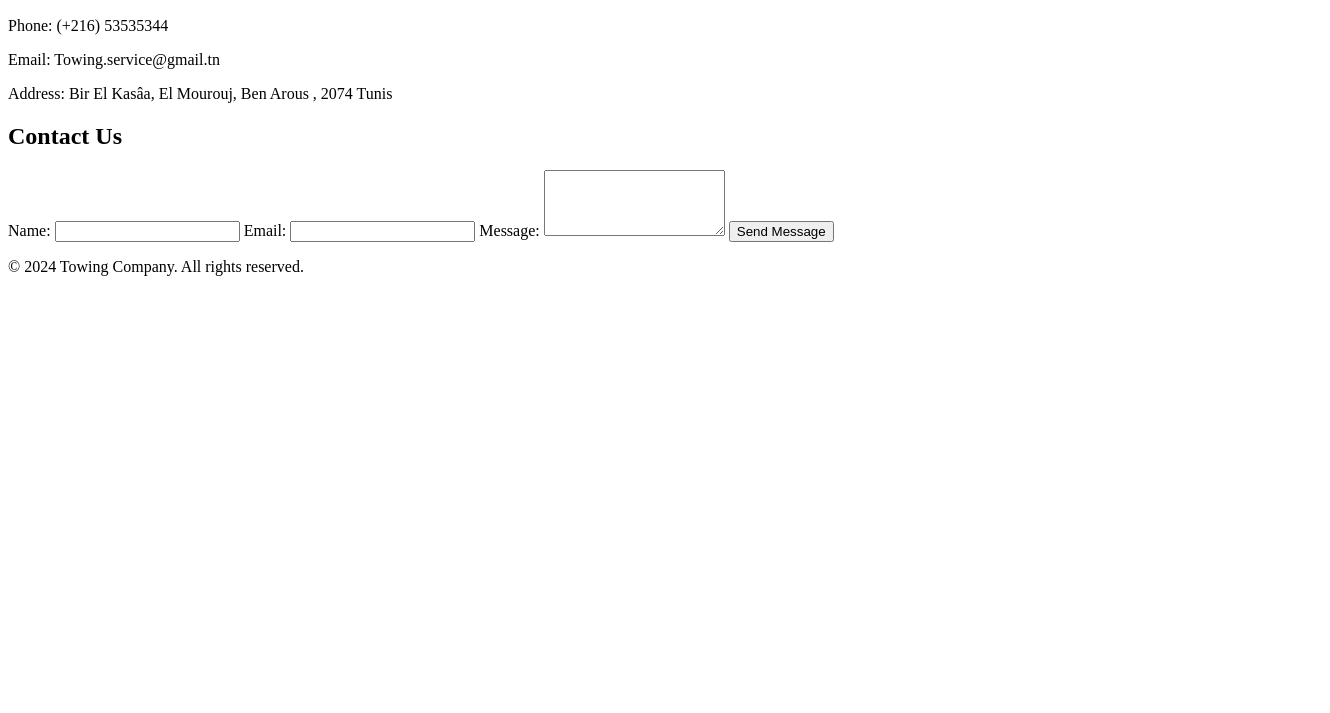
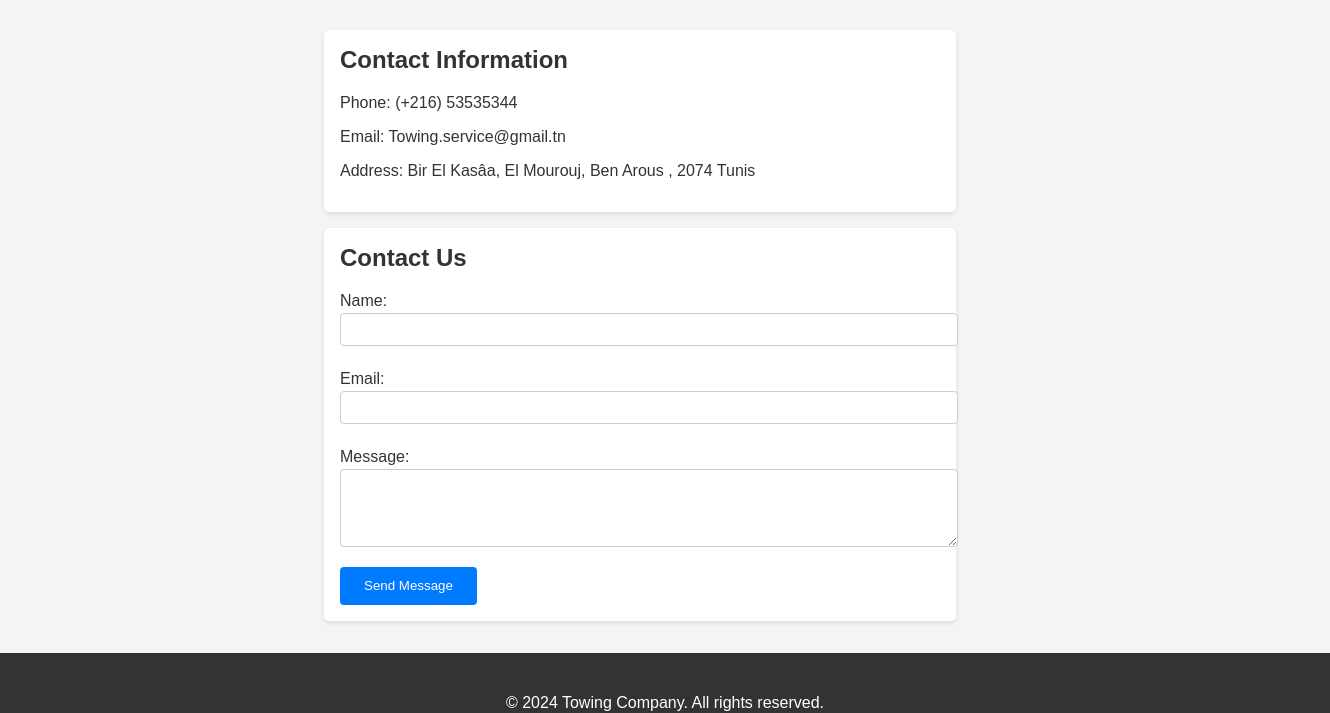
Before and after one commit to bachar-TBS/project.tbs, a plain HTML site: page index.html in a window 1280 px wide. Shown: the part 148-861 px from the top of the page, 1330 px wide, since content can reach past the window. Before the commit the page ends 800 px from the top, so only its background shows below. Drawn offline with Linux system fonts and the light colour scheme.

Commit message:
Update index.html

```diff
--- a/index.html
+++ b/index.html
@@ -4,7 +4,7 @@
     <meta charset="UTF-8">
     <meta name="viewport" content="width=device-width, initial-scale=1.0">
     <title>Contact.tn</title>
-    <link rel="stylesheet" href="react.css">
+    <link rel="stylesheet" href="react1.css">
 </head>
 <body>
     <header>
```
